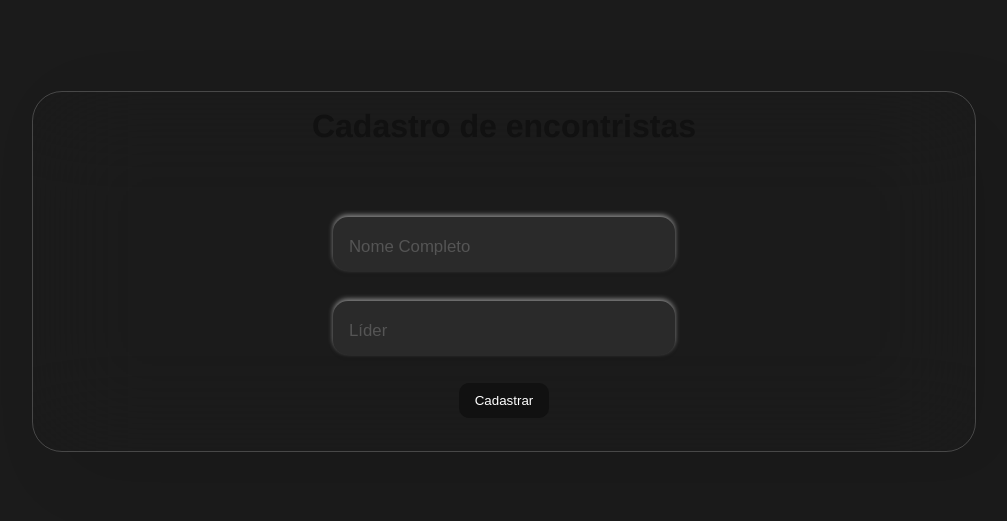
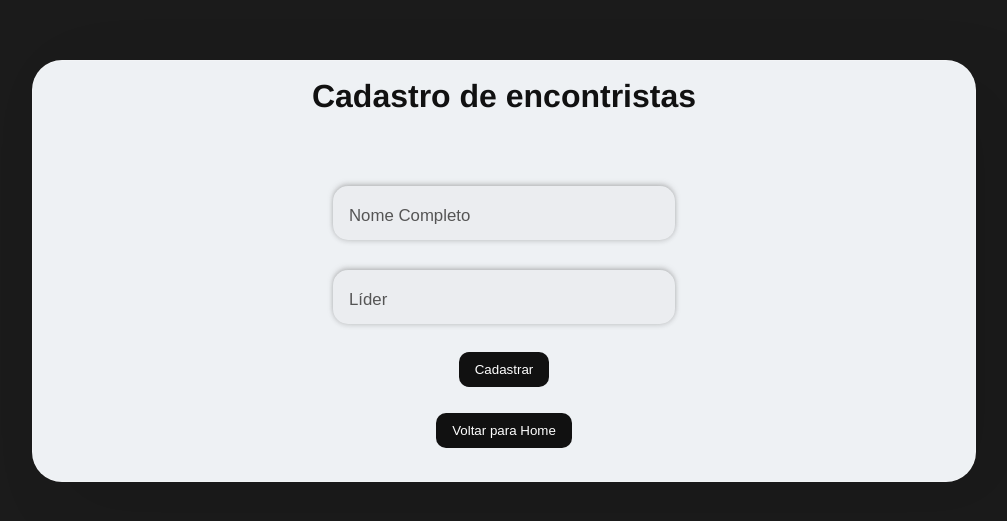
Before and after one commit to elshaday-dev/sistema_checkin, a Vue app: page /cadastro in a window 1280 px wide. Shown: the part 189-710 px from the top of the page, without its empty margins (136-1143 px from the left). Built offline with nearby package versions, Linux system fonts and the light colour scheme.

Commit message:
Conectando a tala de cadastro de possíveis encontristas com a API

```diff
--- a/src/components/HomeCadastro.vue
+++ b/src/components/HomeCadastro.vue
@@ -1,59 +1,55 @@
 <template>
-    <!-- <a href="https://linktr.ee/el_shaday" target="_blank" rel="noopener">NOVA ALIANÇA EL SHADAY</a>. -->
-
     <div class="wrapper-form">
         <div class="card-glass">
-
             <div class="card-glass-header">
                 <div class="glass-header-text">Cadastro de encontristas</div>
             </div>
-
             <form @submit.prevent="submitForm" class="glass-container">
                 <div class="form-glass-group">
                     <label for="nomeCompleto"></label>
-                    <input type="text" id="nomeCompleto" class="form-glass-control" v-model="form.nomeCompleto"
+                    <input type="text" id="nomeCompleto" class="form-glass-control" v-model="form.name"
                         placeholder="Nome Completo">
                 </div>
                 <div class="form-glass-group">
                     <label for="lider"></label>
-                    <input type="text" id="lider" class="form-glass-control" v-model="form.lider" placeholder="Líder" />
+                    <input type="text" id="lider" class="form-glass-control" v-model="form.leader" placeholder="Líder" />
                 </div>
                 <button type="submit" class="btn scale-up-center">Cadastrar</button>
+                <div>
+                  <button class="btn scale-up-center-back" @click="voltar()">
+                    Voltar para Home
+                  </button>
+                </div>
             </form>
-
         </div>
     </div>
-
-    <!-- <div>
-        <div>
-            <h1>Página Inicial</h1>
-            <router-link to="/outra-pagina">Ir para Outra Página</router-link>
-        </div>
-    </div> -->
 </template>
 
 <script>
-// import axios from "axios";
+import axios from "axios";
 
 export default {
     name: 'HomeCadastro',
     data() {
         return {
             form: {
-                nomeCompleto: "",
-                lider: "",
+                name: "",
+                leader: "",
             },
         };
     },
     methods: {
+      voltar() {
+        this.$router.push('/')
+      },
         async submitForm() {
-            console.log('Its work');
-            // try {
-            //     const response = await axios.post("/form-data", this.form);
-            //     console.log(response.data);
-            // } catch (error) {
-            //     console.error(error);
-            // }
+            try {
+                const response = await axios.post("https://backend-encontro.herokuapp.com/cadastrar", this.form);
+                window.alert(response.data.message);
+                this.form = { name: "", leader: "" }
+            } catch (error) {
+                window.alert(error.response.data.message);
+            }
         },
     },
 };
@@ -76,9 +72,7 @@ body {
 }
 
 .wrapper-form {
-    /* background-image: linear-gradient(120deg, #e0c3fc 0%, #8ec5fc 100%); */
-    /* background-size: cover; */
-    /* background-position: center; */
+    margin-bottom: 70%;
     width: 100%;
     min-height: 100vh;
     display: flex;
@@ -92,6 +86,7 @@ body {
 .card-glass {
     position: relative;
     width: 944px;
+    background-color: rgb(238, 241, 244);
     background: radial-gradient(100.21% 271.27% a t 2.81% 7.08%, rgba(255, 252, 252, 0.3) 0%, rgba(250, 250, 250, 0.07) 100%);
     border: 1px solid rgba(255, 255, 255, 0.2);
     box-shadow: 30px 20px 70px rgba(0, 0, 0, 0.1);
@@ -136,7 +131,7 @@ input.form-glass-control {
     font-size: 1.5em;
     color: var(--color-common);
     background: rgba(193, 193, 193, 0.09);
-    box-shadow: 0px 2px 5px rgba(0, 0, 0, 0.1), 0px -2px 5px rgba(255, 255, 255, 0.5);
+    box-shadow: 0px 2px 5px rgba(0, 0, 0, 0.1), 0px -2px 5px rgba(137, 137, 137, 0.5);
     border-radius: 15px;
     margin: 15px auto;
 }
@@ -167,6 +162,10 @@ input.form-glass-control::placeholder {
     -webkit-animation: scale-up-center 0.4s cubic-bezier(0.390, 0.575, 0.565, 1.000) both;
     animation: scale-up-center 0.4s cubic-bezier(0.390, 0.575, 0.565, 1.000) both;
 }
+.scale-up-center-back:hover {
+  -webkit-animation: scale-up-center 0.4s cubic-bezier(0.390, 0.575, 0.565, 1.000) both;
+  animation: scale-up-center 0.4s cubic-bezier(0.390, 0.575, 0.565, 1.000) both;
+}
 
 @-webkit-keyframes scale-up-center {
     0% {
```
